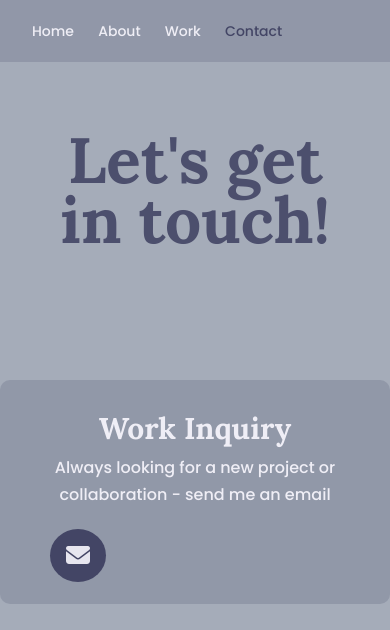
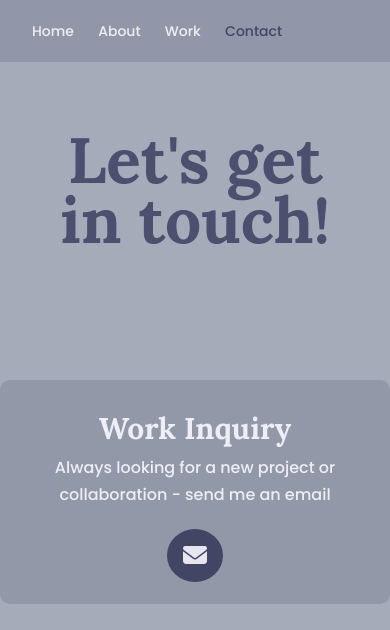
Before and after one commit to als11022/portfolio-project, a plain HTML site: page contact.html in a window 390 px wide. Shown: the top 630 px of the page. Drawn offline with nearby package versions, Linux system fonts and the light colour scheme.

Commit message:
Made responsive changes to contact page

```diff
--- a/src/style.css
+++ b/src/style.css
@@ -277,4 +277,7 @@ footer .repository-link:hover {
       display: block;
      margin: 0 50px;
 }
+.email-icon {
+    text-align: center;
 }
+}
```
